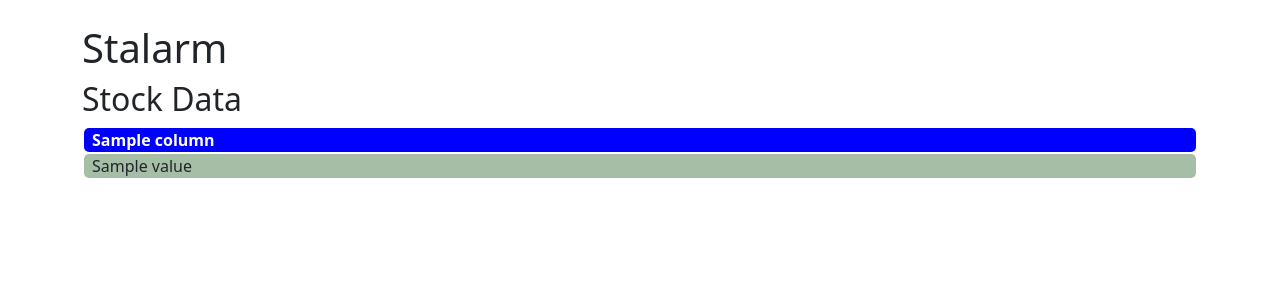
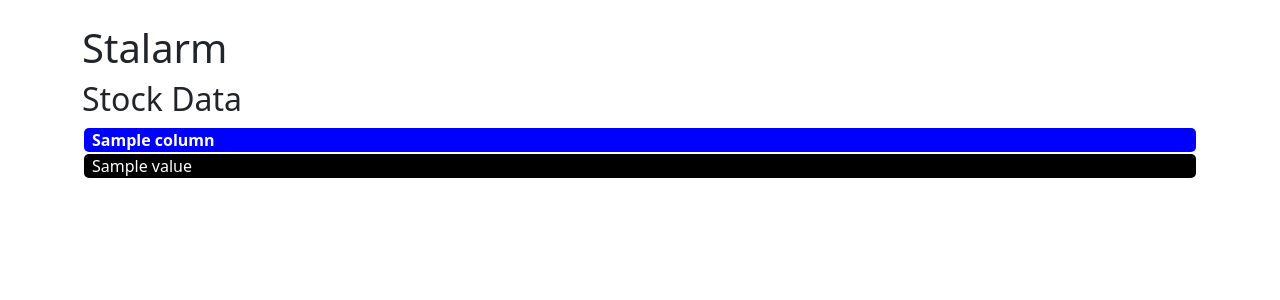
Before and after one commit to stelstel/stalarm, a Flask app: template app/templates/index.html in a window 1280 px wide, with the pointer over the restyled element. Shown: the top 300 px of the page. Run offline with Flask 3, Linux system fonts and the light colour scheme; the template is opened without the code that fills it: most values are stand-ins (such as "Sample title", 1, 10 or a date in 2020); parts of the project's set-up code (start-up, migrations or seed data) failed here and were passed over; some libraries are stand-ins or nearby versions.

Commit message:
Row is now highlighted when hovered

```diff
--- a/app/stalarm.py
+++ b/app/stalarm.py
@@ -15,6 +15,8 @@
 
 # TODO add update_frequency
 # TODO Expand msg_to_user
+# TODO Every stock should have their own inc_limit, dec_limit, and start_date ???
+# TODO Remove every second row different color
 
 # Clear console
 os.system('cls')
--- a/app/static/style.css
+++ b/app/static/style.css
@@ -52,3 +52,9 @@
     background-color: #ff0000;
     font-weight: bold;
 }
+
+#stockTable.table.table-striped.stock_data_table tbody tr:hover td{
+    background-color: #000000;
+    cursor: pointer;  /* Change the cursor to a pointer */
+    color: rgb(255, 255, 255);
+}
```
